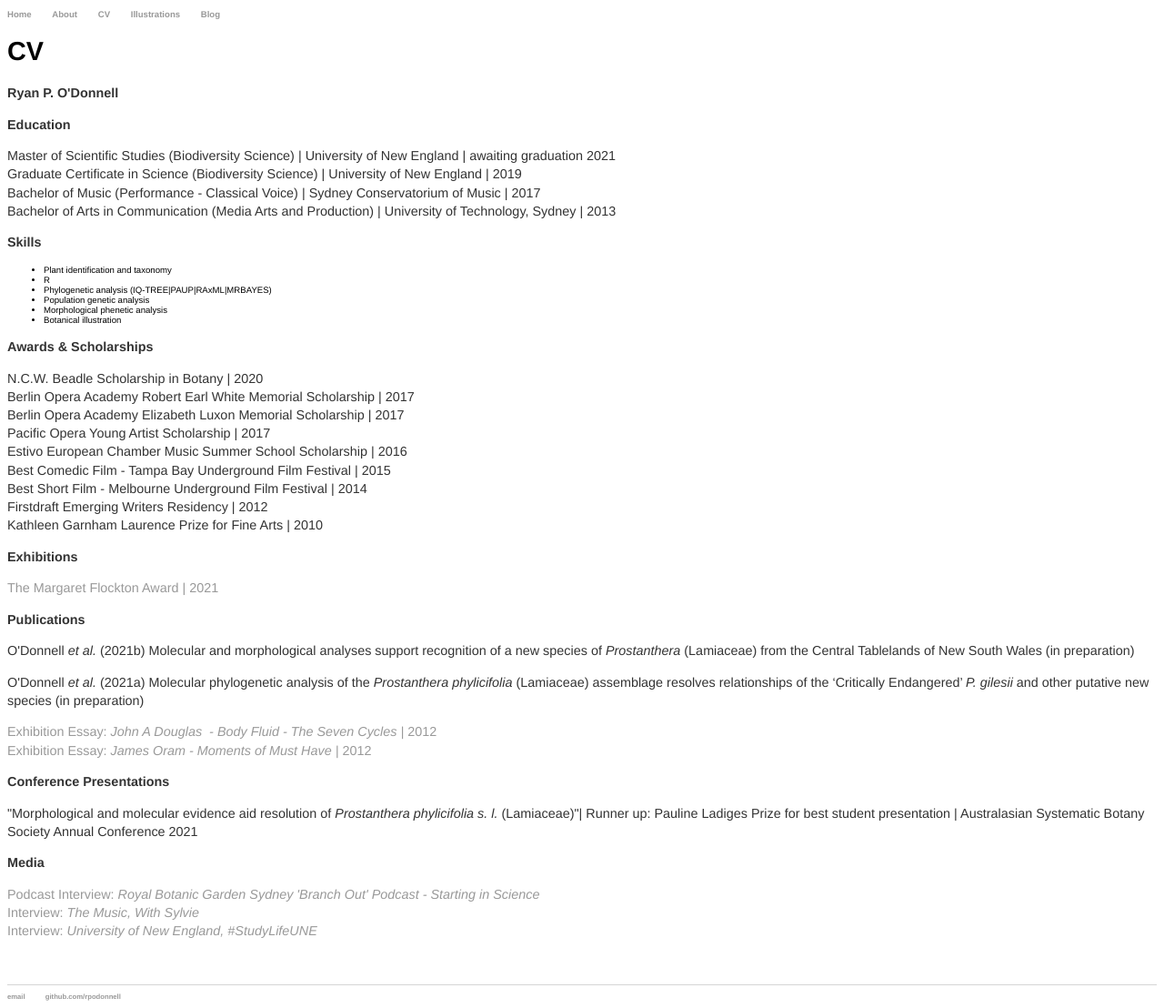
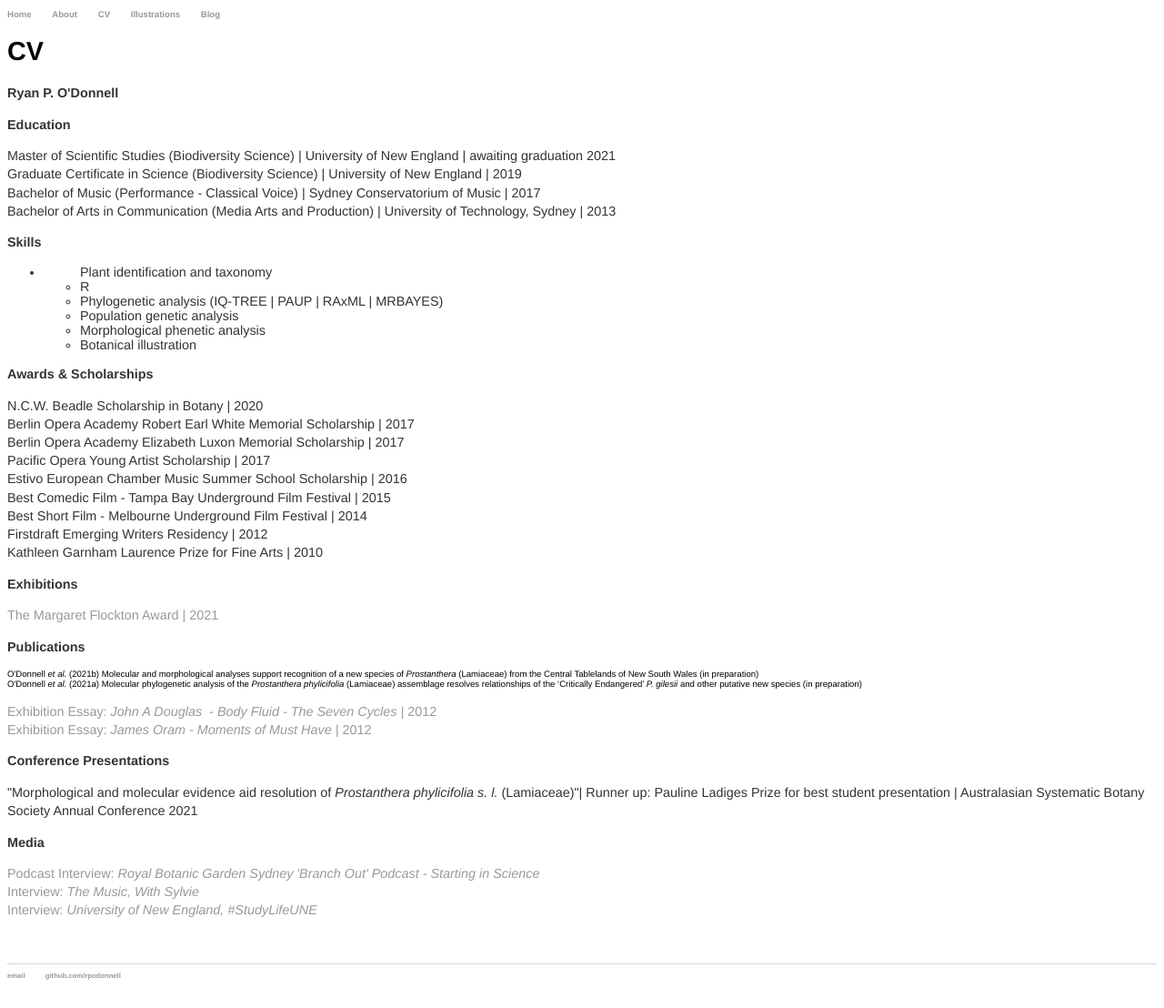
Before and after one commit to rpodonnell/rpodonnell.github.io, a Jekyll site: the page built from cv/index.html, in a window 1280 px wide. Shown: the whole page at 91% size. Built offline with Jekyll 4.4.1, drawn with Linux system fonts in a browser that asks for light colours; after the commit the page ends 1085 px from its top, so only the background shows below that.

Commit message:
Update index.html

```diff
--- a/cv/index.html
+++ b/cv/index.html
@@ -9,13 +9,17 @@
 <p>Master of Scientific Studies (Biodiversity Science) | University of New England | awaiting graduation 2021<br />Graduate Certificate in Science (Biodiversity Science) | University of New England | 2019<br />Bachelor of Music (Performance - Classical Voice) | Sydney Conservatorium of Music | 2017<br />Bachelor of Arts in Communication (Media Arts and Production) | University of Technology, Sydney | 2013</p>
 <p><strong>Skills</strong></p>
 	<ul>
+		 <li style="color:#333;font-size:1.5em">
+			 <ul
 	<li>Plant identification and taxonomy</li>
 	<li>R</li>
-	<li>Phylogenetic analysis (IQ-TREE|PAUP|RAxML|MRBAYES)</li>
+	<li>Phylogenetic analysis (IQ-TREE | PAUP | RAxML | MRBAYES)</li>
 	<li>Population genetic analysis</li>
 	<li>Morphological phenetic analysis</li>
 	<li>Botanical illustration</li>
 		</ul>
+	</ul>
+
 
 <p><strong>Awards &amp; Scholarships&nbsp;</strong></p>
 <p>N.C.W. Beadle Scholarship in Botany | 2020<br />Berlin Opera Academy Robert Earl White Memorial Scholarship | 2017<br />Berlin Opera Academy Elizabeth Luxon Memorial Scholarship | 2017<br />Pacific Opera Young Artist Scholarship | 2017<br />Estivo European Chamber Music Summer School Scholarship | 2016<br />Best Comedic Film - Tampa Bay Underground Film Festival | 2015<br />Best Short Film - Melbourne Underground Film Festival | 2014<br />Firstdraft Emerging Writers Residency | 2012<br />Kathleen Garnham Laurence Prize for Fine Arts | 2010</p>
@@ -24,8 +28,8 @@
 <a href="https://www.rbgsyd.nsw.gov.au/Science/Botanical-Illustration/The-Margaret-Flockton-Award-21">The Margaret Flockton Award | 2021 </em><br /></a>
 </p>
 <p><strong>Publications</strong></p>
-<p>O'Donnell <i> et al. </i> (2021b) Molecular and morphological analyses support recognition of a new species of <i>Prostanthera</i> (Lamiaceae) from the Central Tablelands of New South Wales (in preparation)
-<p>O'Donnell <i> et al. </i> (2021a) Molecular phylogenetic analysis of the <i>Prostanthera phylicifolia</i> (Lamiaceae) assemblage resolves relationships of the ‘Critically Endangered’ <i>P. gilesii</i> and other putative new species (in preparation)
+O'Donnell <i> et al. </i> (2021b) Molecular and morphological analyses support recognition of a new species of <i>Prostanthera</i> (Lamiaceae) from the Central Tablelands of New South Wales (in preparation)<br/>
+O'Donnell <i> et al. </i> (2021a) Molecular phylogenetic analysis of the <i>Prostanthera phylicifolia</i> (Lamiaceae) assemblage resolves relationships of the ‘Critically Endangered’ <i>P. gilesii</i> and other putative new species (in preparation)<br/>
 <p><a href="JAD_BODY_FLUIDfinal.pdf">Exhibition Essay: <em>John A Douglas&nbsp; - Body Fluid - The Seven Cycles |&nbsp;</em>2012</a><br /><a href="JamesOramMomentsofmusthave_RS.pdf">Exhibition Essay: <em>James Oram - Moments of Must Have | </em>2012</a><em><br /></em></p>
 <p><strong>Conference Presentations</strong></p>
 <p>"Morphological and molecular evidence aid resolution of <i>Prostanthera phylicifolia s. l.</i> (Lamiaceae)"| Runner up: Pauline Ladiges Prize for best student presentation | Australasian Systematic Botany Society Annual Conference 2021</p>
```
